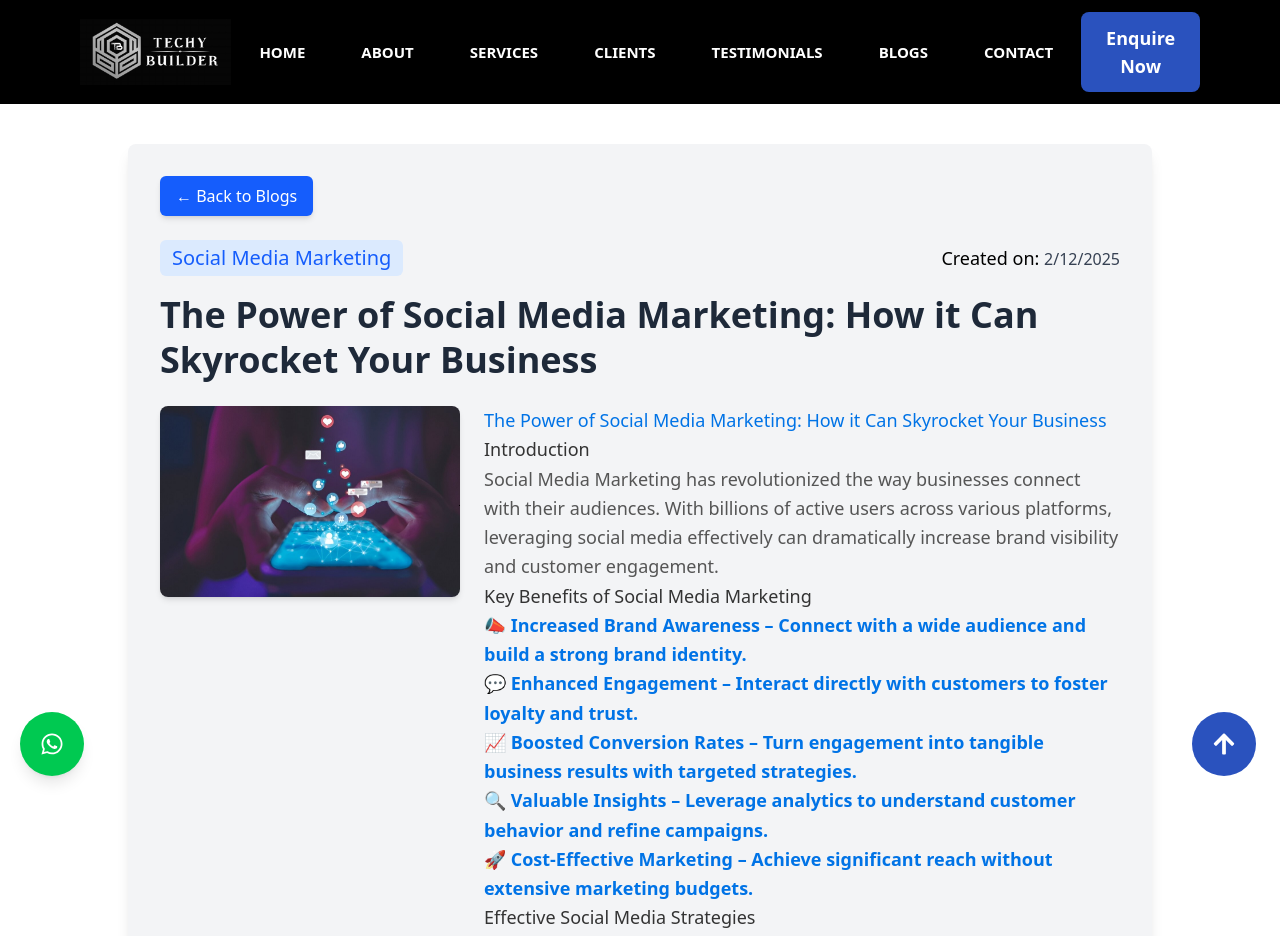
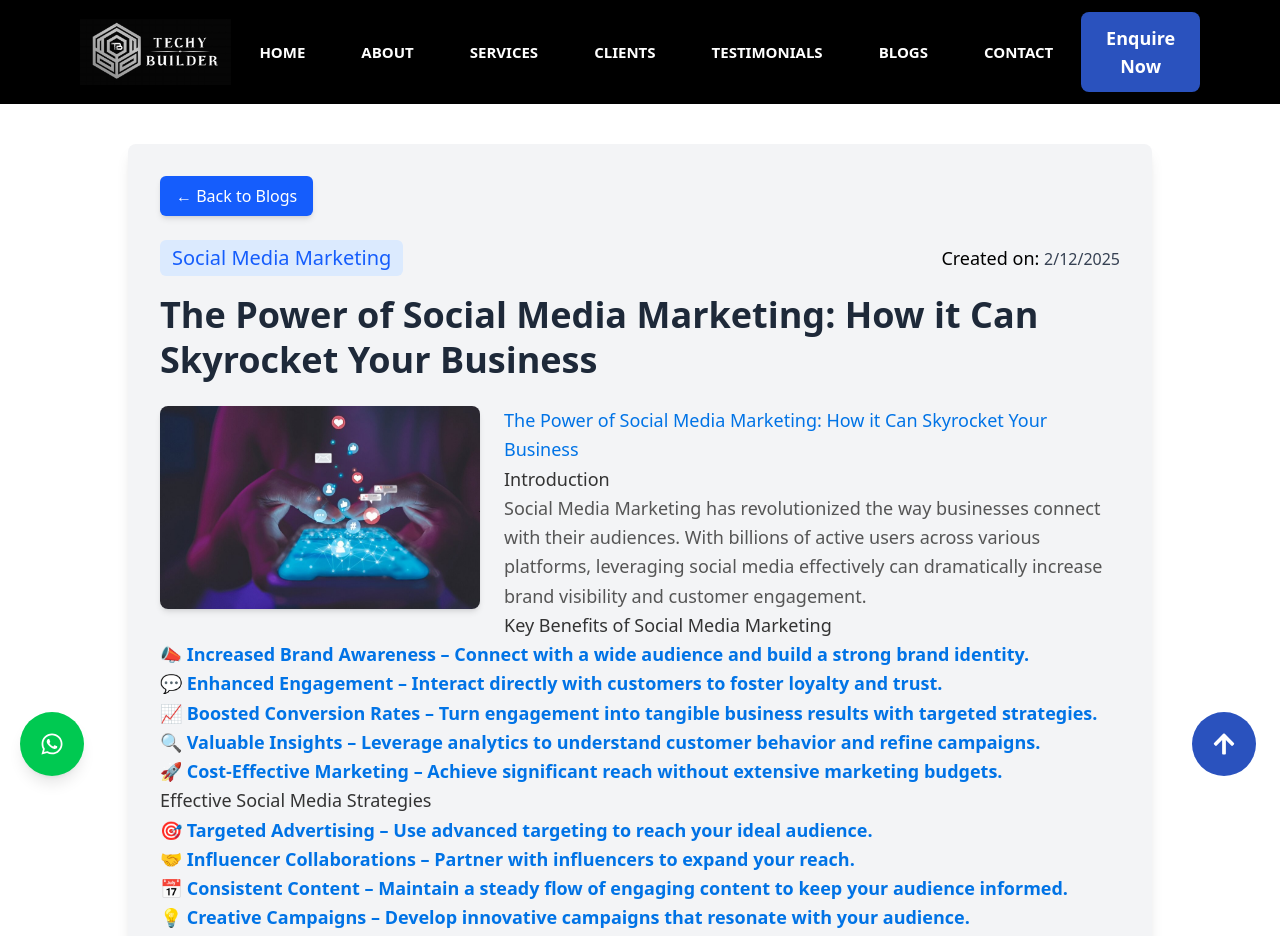
Before and after one commit to KUNDANYADAV7/Techy-Builderr-Website, a React (Vite) app: page /blog/10 in a window 1280 px wide. Shown: the top 936 px of the page. Built offline with nearby package versions, Linux system fonts and the light colour scheme.

Commit message:
blog detail font size

```diff
--- a/index.html
+++ b/index.html
@@ -2,7 +2,9 @@
 <html lang="en">
 
 <head>
-    <link rel="icon" type="image/png" href="favicon.jpg"  />
+    <meta charset="UTF-8" />
+    <!-- <link rel="icon" type="image/svg+xml" href="/vite.svg" /> -->
+    <meta name="viewport" content="width=device-width, initial-scale=1.0" />
     <title>Techy Builder</title>
 </head>
 
--- a/src/components/Car.jsx
+++ b/src/components/Car.jsx
@@ -225,7 +225,7 @@ const Car = () => {
         </button>
 
 
-        <div className="relative w-full overflow-hidden flex justify-center items-center mx-auto max-w-[100%] sm:max-w-[85%] lg:max-w-[90%] min-h-[30vh]  sm:min-h-[32vh] lg:min-h-[85vh]">
+        <div className="relative w-full overflow-hidden flex justify-center items-center mx-auto max-w-[100%] sm:max-w-[85%] lg:max-w-[90%] min-h-[30vh]  sm:min-h-[75vh] lg:min-h-[85vh]">
           <AnimatePresence initial={false} custom={direction}>
             <motion.div
               key={imageCount}
--- a/src/sections/Detail.jsx
+++ b/src/sections/Detail.jsx
@@ -1,107 +1,3 @@
-// import axios from "axios";
-// import React, { useEffect, useState } from "react";
-// import { useParams } from "react-router-dom";
-// import config from "../Config";
-
-// function Detail() {
-//   useEffect(() => {
-//     window.scrollTo(0, 0);
-//   }, []);
-
-//   const { id } = useParams();
-//   const [blog, setBlog] = useState(null);
-
-//   useEffect(() => {
-//     const fetchBlog = async () => {
-//       try {
-//         const { data } = await axios.get(`${config.apiUrl}/api/blogs/single-blogs/${id}`, {
-//           withCredentials: true,
-//           headers: { "Content-Type": "application/json" },
-//         });
-//         setBlog(data);
-//       } catch (error) {
-//         console.error("Error fetching blog:", error);
-//       }
-//     };
-//     fetchBlog();
-//   }, [id]);
-
-//   if (!blog) return <p className="text-center mt-10 text-gray-500">Loading...</p>;
-
-
-//   const styledAbout = blog?.about
-//   ?.replace(/<ul>/g, '<ul style="list-style-type: disc; padding-left: 1.5rem; margin: 0;">')
-//   ?.replace(/<ol>/g, '<ol style="list-style-type: decimal; padding-left: 1.5rem; margin: 0;">')
-//   ?.replace(/<li>/g, '<li style="margin-bottom: 0.5rem; display: list-item;">');
-
-//   return (
-//     <section className="w-full bg-white py-10">
-//       <div className="max-w-[95%] lg:max-w-[95%] mx-auto bg-gray-100 p-6 md:p-10 shadow-lg rounded-lg">
-//         {/* Blog Category & Date */}
-//         <div className="flex justify-between items-center text-gray-600 text-sm mb-4">
-//           <span className="px-3 py-1 bg-blue-100 text-blue-600 rounded-md">{blog.category}</span>
-//             <span className="text-gray-700 text-sm sm:text-base whitespace-nowrap">
-//         <span className="text-lg font-medium text-black">Created on: </span>
-//         {new Date(blog.createdAt).toLocaleDateString()}
-//       </span>
-//         </div>
-
-//         {/* Blog Title */}
-//         <h1 className="text-3xl md:text-4xl font-bold text-gray-800 mb-6 leading-tight">
-//           {blog.title}
-//         </h1>
-
-//         {/* Blog Image */}
-//          {blog.blogImage && (
-//           <div className="w-full h-[300px] sm:h-[400px] md:h-[500px] overflow-hidden rounded-lg shadow-md">
-//             <img
-//               src={blog.blogImage.url}
-//               alt={blog.title}
-//               className="w-full h-full object-cover transition-transform duration-500 hover:scale-105"
-//             />
-//           </div>
-//         )}
-
-
-
-
-
-//         {/* Blog Content */}
-//         <div className="mt-8 text-lg text-gray-700 leading-relaxed">
-// {/* Title in Bold */}
-// {/* <h2 className="text-2xl font-bold mb-4">{blog.title}</h2> */}
-
-// {/* Splitting paragraphs and adding space */}
-// {/* {blog?.about?.split("\n").map((paragraph, index) => (
-//   <p key={index} className="mb-6">{paragraph}</p>
-// ))} */}
-
-// <div
-//             dangerouslySetInnerHTML={{ __html: styledAbout }}
-//             style={{
-//               marginTop: "2rem",
-//               fontSize: "1.125rem",
-//               color: "#4A5568",
-//               lineHeight: "1.75",
-//               fontFamily: "Arial, sans-serif",
-//               padding: "10px",
-//               borderRadius: "8px",
-//               backgroundColor: "#f9f9f9",
-//               boxShadow: "0px 4px 6px rgba(0, 0, 0, 0.1)",
-//             }}
-//           />
-
-// </div>
-//       </div>
-//     </section>
-//   );
-// }
-
-// export default Detail;
-
-
-
-
 
 
 
@@ -199,78 +95,6 @@
 // export default Detail;
 
 
-
-
-
-
-// import React, { useEffect, useState } from "react";
-// import { useParams } from "react-router-dom";
-// import blogData from "./blogData";
-
-// function Detail() {
-//   useEffect(() => {
-//     window.scrollTo(0, 0);
-//   }, []);
-
-//   const { id } = useParams();
-//   const [blog, setBlog] = useState(null);
-
-//   useEffect(() => {
-//     // Find the blog from static data using ID
-//     const foundBlog = blogData.find((blog) => blog._id === id);
-//     setBlog(foundBlog);
-//   }, [id]);
-
-//   if (!blog)
-//     return <p className="text-center mt-10 text-gray-500">Blog not found</p>;
-
-
-//   return (
-//     <section className="w-full min-h-screen bg-white py-10">
-//       <div className="max-w-[90%] lg:max-w-[80%] mx-auto bg-gray-100 p-8 shadow-lg rounded-lg">
-//         {/* Blog Category & Date */}
-//         <div className="flex justify-between items-center text-gray-600 text-sm mb-4">
-//           <span className="px-3 py-1 bg-blue-100 text-blue-600 rounded-md text-xl">
-//             {blog.category}
-//           </span>
-//           <span className="text-gray-700 text-sm sm:text-base whitespace-nowrap">
-//             <span className="text-lg font-medium text-black">Created on: </span>
-//             {new Date(blog.createdAt).toLocaleDateString()}
-//           </span>
-//         </div>
-
-//         {/* Blog Title */}
-//         <h1 className="text-3xl md:text-4xl font-bold text-gray-800 mb-6 leading-tight">
-//           {blog.title}
-//         </h1>
-
-//         {/* Blog Image and Description */}
-//         <div className="flex flex-wrap items-start gap-6">
-//           {/* Blog Image */}
-//           {blog.blogImage && (
-//             <div className="flex-shrink-0 w-full md:w-[300px]">
-//               <img
-//                 src={blog.blogImage.url}
-//                 alt={blog.title}
-//                 className="w-full h-auto rounded-lg shadow-md"
-//               />
-//             </div>
-//           )}
-
-
-//           <div className="flex-1 text-lg text-gray-700 leading-relaxed">
-//           <div dangerouslySetInnerHTML={{ __html: blog.description }} />
-
-//           </div>
-//         </div>
-//       </div>
-//     </section>
-//   );
-// }
-
-// export default Detail;
-
-
 import React, { useEffect, useState } from "react";
 import { useParams, useNavigate, useLocation } from "react-router-dom";
 import blogData from "./blogData";
@@ -294,16 +118,13 @@ function Detail() {
     return <p className="text-center mt-10 text-gray-500">Blog not found</p>;
 
   const handleBack = () => {
-    // Navigate to home page
     navigate("/");
-    // Wait a short time to allow the home component to render,
-    // then scroll to the #blogs element.
     setTimeout(() => {
       const blogSection = document.getElementById("blogs");
       if (blogSection) {
         blogSection.scrollIntoView({ behavior: "smooth" });
       }
-    }, 400); // Adjust the delay if necessary
+    }, 400);
   };
 
   return (
@@ -318,11 +139,11 @@ function Detail() {
         </button>
 
         {/* Blog Category & Date */}
-        <div className="flex justify-between items-center text-gray-600 text-sm mb-4">
+        <div className="flex flex-col sm:flex-row justify-between items-center text-gray-600 text-sm mb-4">
           <span className="px-3 py-1 bg-blue-100 text-blue-600 rounded-md text-xl">
             {blog.category}
           </span>
-          <span className="text-gray-700 text-sm sm:text-base whitespace-nowrap">
+          <span className="text-gray-700 text-sm sm:text-base mt-2 sm:mt-0 whitespace-nowrap">
             <span className="text-lg font-medium text-black">Created on: </span>
             {new Date(blog.createdAt).toLocaleDateString()}
           </span>
@@ -334,19 +155,24 @@ function Detail() {
         </h1>
 
         {/* Blog Image and Description */}
-        <div className="flex flex-wrap items-start gap-6">
+        <div className="prose">
+          <div className="clearfix">
             {blog.blogImage && (
-            <div className="flex-shrink-0 w-full md:w-[300px]">
+              <div className="md:float-left md:mr-6 md:mb-4 w-full md:w-80">
   <img
     src={blog.blogImage.url}
     alt={blog.title}
-                className="w-full h-auto rounded-lg shadow-md"
+    className="w-full h-auto object-contain rounded-lg shadow-md"
   />
 </div>
+
             )}
-          <div className="flex-1 text-lg text-gray-700 leading-relaxed">
+            <div className="text-lg text-gray-700 leading-relaxed">
               <div dangerouslySetInnerHTML={{ __html: blog.description }} />
             </div>
+          </div>
+          {/* Clear the float so remaining content appears below the image */}
+          <div className="w-full clear-both"></div>
         </div>
       </div>
     </section>
--- a/src/sections/Services.jsx
+++ b/src/sections/Services.jsx
@@ -60,7 +60,7 @@ const Services = () => {
     {service.map((item, index) => (
       <div
         key={index}
-        className={`bg-[#000045] text-white min-h-[320px] w-full max-w-[350px] md:max-w-[400px] lg:max-w-[440px]
+        className={`bg-[#000045] text-white min-h-[320px] w-full max-w-[270px] md:max-w-[400px] lg:max-w-[440px]
                     px-4 md:px-6 py-6 flex-shrink-0 flex flex-col justify-between items-start
                     rounded-xl border-b-[4px] border-red-600 transition-all duration-300 cursor-pointer mx-2 md:mx-4
                     hover:bg-[linear-gradient(135deg,#93a5cf_10%,#e4efe9_100%)] hover:text-black`}
```
Lines whose indentation alone changed are shown as unchanged.
